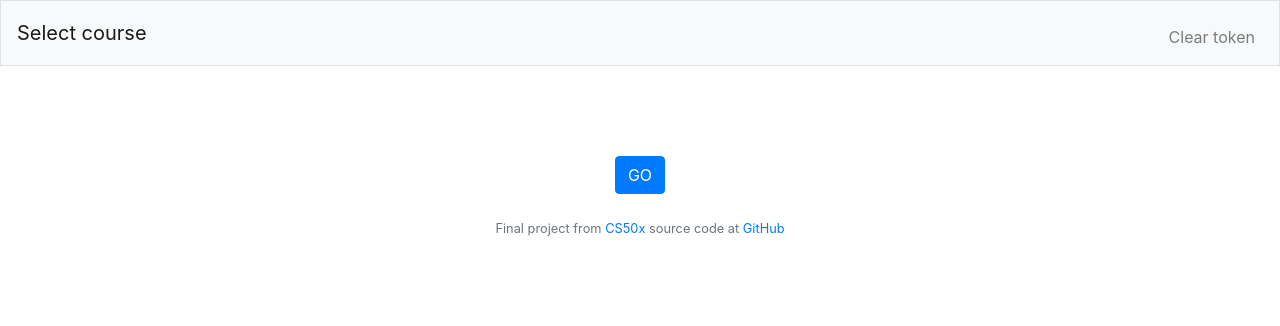
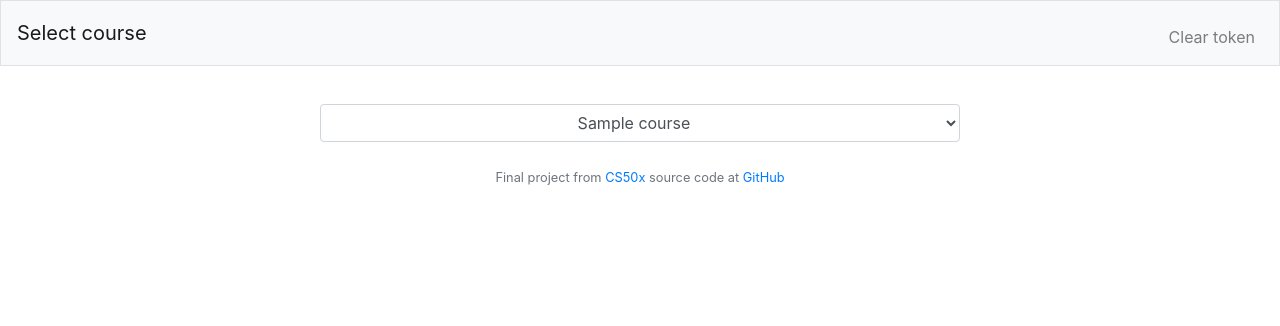
Before and after one commit to Chris-48/classroom-submission-data, a Flask app: template templates/select.html in a window 1280 px wide. Shown: the top 326 px of the page. Run offline with Flask 2, Linux system fonts and the light colour scheme; the visitor is signed in with stand-in values (Sample User, id 1); the template is opened without the code that fills it: most values are stand-ins (such as "Sample title", 1, 10 or a date in 2020); some libraries are stand-ins or nearby versions.

Commit message:
request api

```diff
--- a/app.py
+++ b/app.py
@@ -13,7 +13,7 @@ import google_auth_oauthlib.flow
 import googleapiclient.discovery
 
 from helpers import credentials_to_dict
-
+from connections.classroom_connection import classroom_connection
 
 app = Flask(__name__)
 
@@ -42,7 +42,34 @@ def index():
 
 @app.route("/select", methods=["GET", "POST"])
 def select():
-    return render_template("select.html")
+    courses = None
+
+    if "credentials" in session:
+        credentials = google.oauth2.credentials.Credentials(**session['credentials'])
+
+        with classroom_connection(credentials) as classroom:
+            courses = classroom.get_courses()
+
+    return render_template("select.html", courses=courses)
+
+
+@app.route("/request_api", methods=["POST"])
+def request_api():
+
+    course_id = request.form.get("course_id")
+    topic_id = request.form.get("topic_id")
+
+    credentials = google.oauth2.credentials.Credentials(**session['credentials'])
+
+    if course_id:
+        with classroom_connection(credentials) as classroom:
+            if topic_id:
+                return classroom.get_courses_activities_from_topic(course_id, topic_id)
+
+            return classroom.get_topics(course_id)
+    else:
+        return "wrong request", 406
+
 
 
 @app.route("/submission_data", methods=["POST"])
@@ -53,8 +80,7 @@ def submission_data():
 @app.route("/login")
 def login():
     # Create flow instance to manage the OAuth 2.0 Authorization Grant Flow steps.
-    flow = google_auth_oauthlib.flow.Flow.from_client_config(
-      CLIENT_SECRETS, scopes=SCOPES)
+    flow = google_auth_oauthlib.flow.Flow.from_client_config(CLIENT_SECRETS, scopes=SCOPES)
 
     flow.redirect_uri = url_for('oauth2callback', _external=True)
 
--- a/static/style.css
+++ b/static/style.css
@@ -1,12 +1,17 @@
 .content{
     text-align: center;
-    padding-top: 5%;
+    padding-top: 1%;
 }
 
 .form-control{
     width: 50%;
     text-align: center;
     margin: auto;
+    margin-top: 2%;
+}
+
+.hidden{
+    display: none;
 }
 
 input{
--- a/templates/select.html
+++ b/templates/select.html
@@ -1,10 +1,36 @@
 {% extends "layout.html"%}
+
+{%block script%}
+    <script src="https://ajax.googleapis.com/ajax/libs/jquery/3.5.1/jquery.min.js"></script>
+
+    <script>
+
+        $(document).ready(() =>{
+            let courses = $('#courses')
+            let topics = $('#topcs')
+            let activities = $('#activities')
+            let button = $('#get_button')
+
+            courses.css({'display': 'block'})
+        });
+
+    </script>
+{%endblock%}
 
 {%block main%}
     {% if session.credentials %}
 
     <form action="/select" method="POST">
-        <input class="btn btn-primary" type="submit" value="GO">
+
+        <select class="form-control hidden" name="course_id" id="courses">
+            {% for course in courses%}
+                <option value="{{courses[course]}}">{{course}}</option>
+            {%endfor%}
+        </select>
+        <select class="form-control hidden" name="topic_id" id="topics"></select>
+        <select class="form-control hidden" name="activity_id" id="activities"></select>
+
+        <input id="get-button" class="btn btn-primary hidden" type="submit" value="GO">
     </form>
 
     {% else %}
```
Also changed, not shown: connections/classroom_connection.py (+12 -1 lines).
